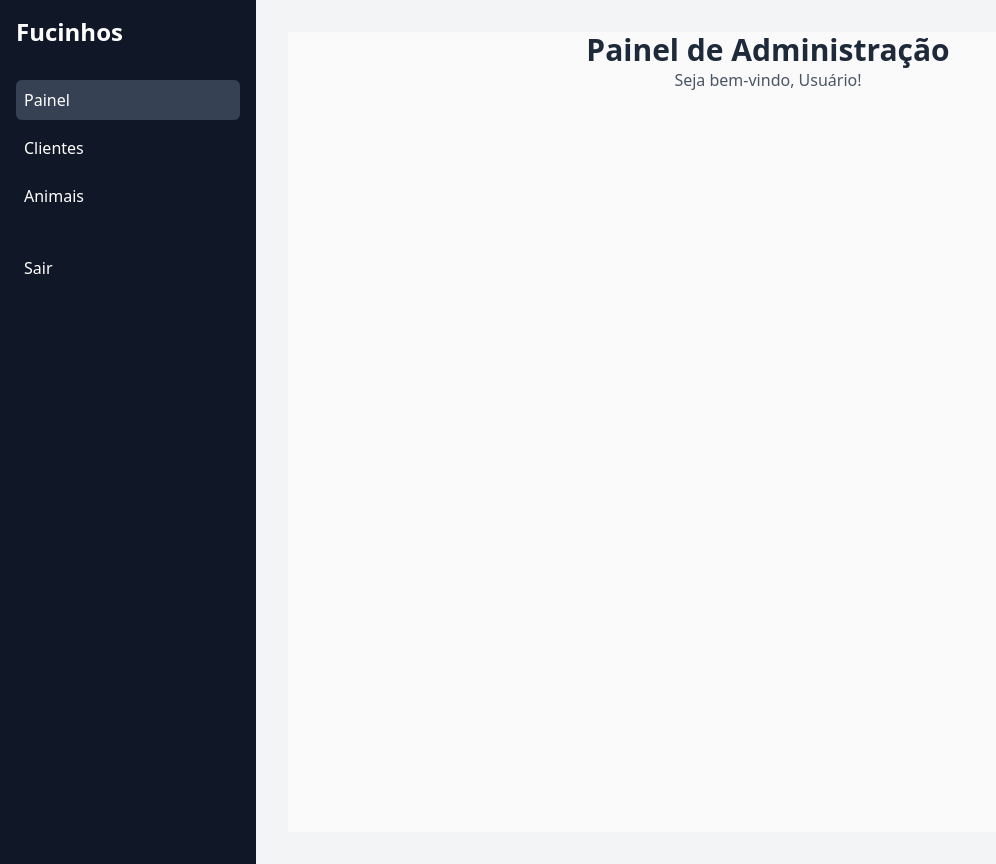
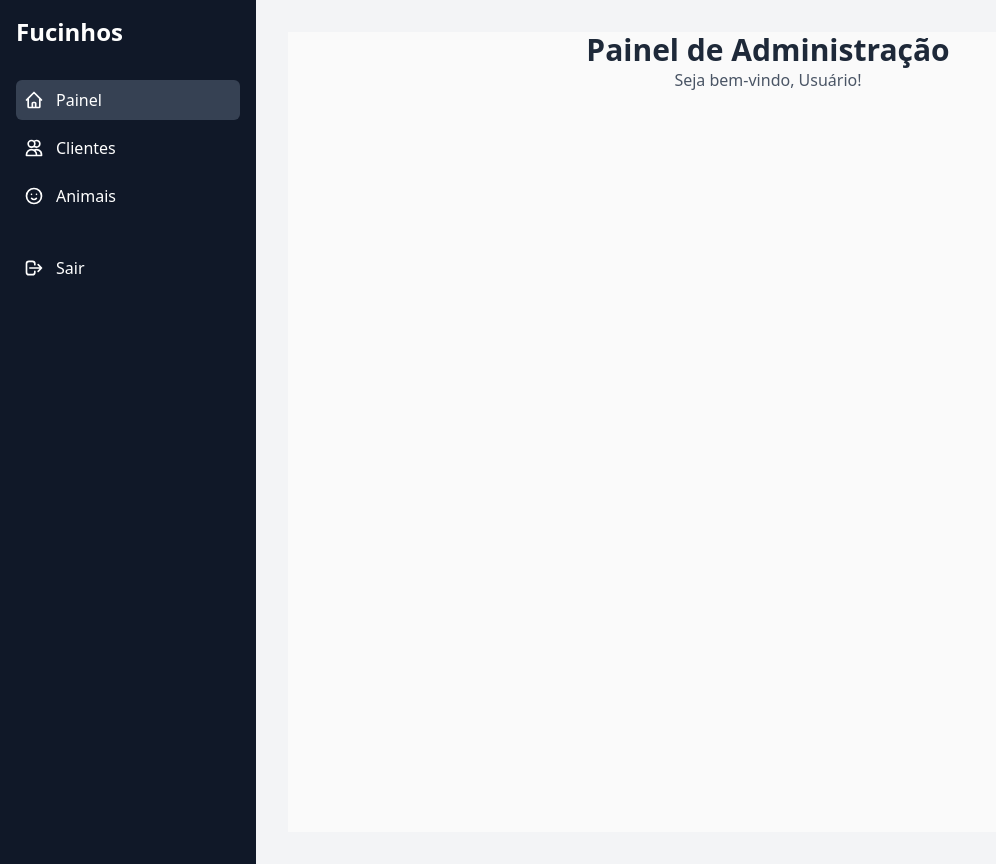
Before and after one commit to Lvitoria/pet-snouts, a Next.js app: page /admin in a window 1280 px wide. Shown: the whole page, without its empty margins (0-996 px from the left). Built offline with nearby package versions, Linux system fonts and the light colour scheme; no server answers.

Commit message:
Adiciona ícones ao menu de navegação, melhorando a usabilidade e a estética. Cada item do menu agora inclui um ícone correspondente, facilitando a identificação das seções. Atualiza a estrutura do componente NavMenu para renderizar os ícones corretamente.

```diff
--- a/app/admin/components/nav-menu.tsx
+++ b/app/admin/components/nav-menu.tsx
@@ -6,10 +6,43 @@ import { usePathname } from 'next/navigation';
 
 import { logout } from '../actions';
 
+// Componentes de ícones
+function DashboardIcon() {
+  return (
+    <svg className="w-5 h-5" fill="none" stroke="currentColor" viewBox="0 0 24 24">
+      <path strokeLinecap="round" strokeLinejoin="round" strokeWidth={2} d="M3 12l2-2m0 0l7-7 7 7M5 10v10a1 1 0 001 1h3m10-11l2 2m-2-2v10a1 1 0 01-1 1h-3m-6 0a1 1 0 001-1v-4a1 1 0 011-1h2a1 1 0 011 1v4a1 1 0 001 1m-6 0h6" />
+    </svg>
+  );
+}
+
+function ClientsIcon() {
+  return (
+    <svg className="w-5 h-5" fill="none" stroke="currentColor" viewBox="0 0 24 24">
+      <path strokeLinecap="round" strokeLinejoin="round" strokeWidth={2} d="M12 4.354a4 4 0 110 5.292M15 21H3v-1a6 6 0 0112 0v1zm0 0h6v-1a6 6 0 00-9-5.197M13 7a4 4 0 11-8 0 4 4 0 018 0z" />
+    </svg>
+  );
+}
+
+function AnimalsIcon() {
+  return (
+    <svg className="w-5 h-5" fill="none" stroke="currentColor" viewBox="0 0 24 24">
+      <path strokeLinecap="round" strokeLinejoin="round" strokeWidth={2} d="M14.828 14.828a4 4 0 01-5.656 0M9 10h.01M15 10h.01M21 12a9 9 0 11-18 0 9 9 0 0118 0z" />
+    </svg>
+  );
+}
+
+function LogoutIcon() {
+  return (
+    <svg className="w-5 h-5" fill="none" stroke="currentColor" viewBox="0 0 24 24">
+      <path strokeLinecap="round" strokeLinejoin="round" strokeWidth={2} d="M17 16l4-4m0 0l-4-4m4 4H7m6 4v1a3 3 0 01-3 3H6a3 3 0 01-3-3V7a3 3 0 013-3h4a3 3 0 013 3v1" />
+    </svg>
+  );
+}
+
 const menuItems = [
-  { name: 'Painel', href: '/admin' },
-  { name: 'Clientes', href: '/admin/clientes' },
-  { name: 'Animais', href: '/admin/animais' }
+  { name: 'Painel', href: '/admin', icon: DashboardIcon },
+  { name: 'Clientes', href: '/admin/clientes', icon: ClientsIcon },
+  { name: 'Animais', href: '/admin/animais', icon: AnimalsIcon }
   // Adicione mais itens de menu aqui
 ];
 
@@ -80,28 +113,33 @@ export default function NavMenu() {
             </div>
             <nav>
             <ul>
-              {menuItems.map((item) => (
+              {menuItems.map((item) => {
+                const Icon = item.icon;
+                return (
                   <li key={item.name} className="mb-2">
                     <Link href={item.href}>
                       <span
                         onClick={() => setIsOpen(false)}
-                      className={`block p-2 rounded-md transition-colors ${
+                        className={`flex items-center gap-3 p-2 rounded-md transition-colors ${
                           pathname === item.href
                             ? 'bg-gray-700'
                             : 'hover:bg-gray-800'
                         }`}
                       >
+                        <Icon />
                         {item.name}
                       </span>
                     </Link>
                   </li>
-              ))}
+                );
+              })}
               <li className="mt-8">
                 <form action={logout}>
                   <button
                     type="submit"
-                    className="w-full text-left block p-2 rounded-md hover:bg-gray-800 transition-colors hover:cursor-pointer"
+                    className="w-full text-left flex items-center gap-3 p-2 rounded-md hover:bg-gray-800 transition-colors hover:cursor-pointer"
                   >
+                    <LogoutIcon />
                     Sair
                   </button>
                 </form>
```
Lines whose indentation alone changed are shown as unchanged.
